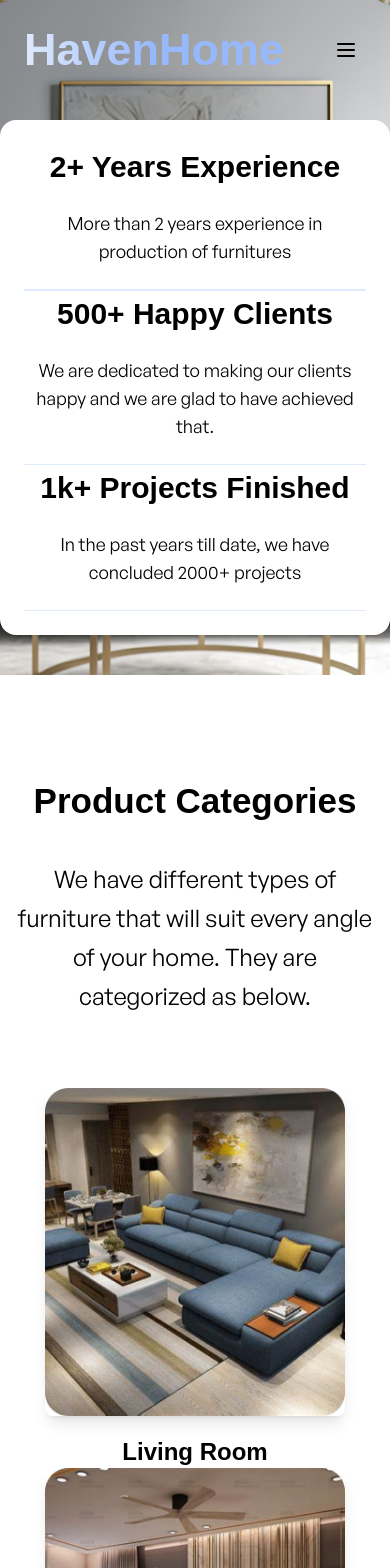
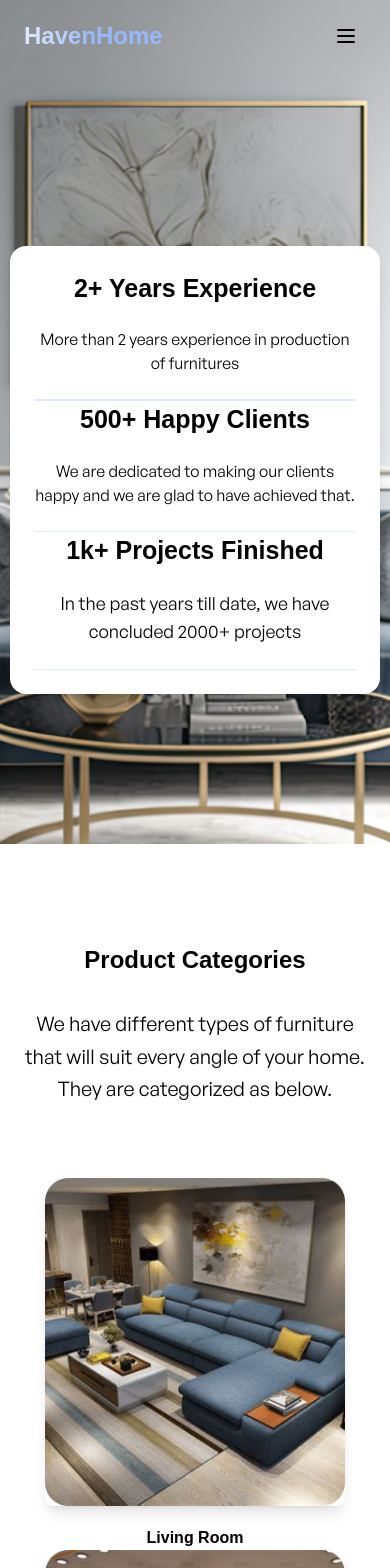
Before and after one commit to zhulix13/Haven-Home, a React (Vite) app: page / in a window 390 px wide. Shown: the top 1568 px of the page. Built offline with nearby package versions, Linux system fonts and the light colour scheme; a web font is replaced by a local one.

Commit message:
Fixed some issuse

```diff
--- a/src/constant/Header.jsx
+++ b/src/constant/Header.jsx
@@ -40,7 +40,7 @@ function Header() {
         {/* Logo */}
         <a
           href="/"
-          className={`font-clash text-[45px] font-bold ${
+          className={`font-clash text-2xl md:text-[45px] font-bold ${
             isScrolled
               ? "text-black"
               : "bg-gradient-to-r from-[#E0EAFE] via-[#96B8FC] to-[#96B8FC] bg-clip-text text-transparent"
--- a/src/home/components/categories.jsx
+++ b/src/home/components/categories.jsx
@@ -6,10 +6,10 @@ function Categories() {
   return (
     <div className="my-[100px] flex flex-col gap-8">
       {/* Section Title */}
-      <h1 className="text-center font-clash font-bold text-[35px] md:text-[45px]">
+      <h1 className="text-center font-clash font-bold text-2xl md:text-[45px]">
         Product Categories
       </h1>
-      <p className="font-sans font-regular text-2xl md:text-2xl text-center px-4 leading-relaxed max-w-[750px] mx-auto">
+      <p className="font-sans font-regular text-xl md:text-2xl text-center px-4 leading-relaxed max-w-[750px] mx-auto">
         We have different types of furniture that will suit every angle of your home.
         They are categorized as below.
       </p>
@@ -23,7 +23,7 @@ function Categories() {
             alt="living-room"
             className="w-full max-w-[300px] h-auto rounded-lg shadow-lg"
           />
-          <h1 className="mt-5 text-center font-clash font-semibold text-2xl md:text-2xl">
+          <h1 className="mt-5 text-center font-clash font-semibold text-base md:text-2xl">
             Living Room
           </h1>
         </div>
@@ -54,7 +54,7 @@ function Categories() {
             alt="bed-room"
             className="w-full max-w-[300px] h-auto rounded-lg shadow-lg"
           />
-          <h1 className="mt-5 text-center font-clash font-semibold text-2xl md:text-2xl">
+          <h1 className="mt-5 text-center font-clash font-semibold text-base md:text-2xl">
             Bed Room
           </h1>
         </div>
@@ -85,7 +85,7 @@ function Categories() {
             alt="dining-room"
             className="w-full max-w-[300px] h-auto rounded-lg shadow-lg"
           />
-          <h1 className="mt-5 text-center font-clash font-semibold text-2xl md:text-2xl">
+          <h1 className="mt-5 text-center font-clash font-semibold text-base md:text-2xl">
             Dining Room
           </h1>
         </div>
--- a/src/home/components/firstpage.jsx
+++ b/src/home/components/firstpage.jsx
@@ -2,26 +2,26 @@ import Header from "../../constant/Header";
 
 function FirstPage() {
   return (
-    <div>
+    <div className="bg-main">
       <Header />
-      <div className="h-[80vh] flex flex-col justify-end bg-main">
-        <div className="w-full md:w-[85%] mb-10 bg-[#FFFFFF] text-center mx-auto grid grid-cols-1 md:grid-cols-3 rounded-2xl py-6 shadow-lg px-6">
+      <div className="h-[100vh] md:h-[80vh]  flex flex-col justify-end ">
+        <div className="w-[95%] md:w-[85%] mb-[150px] md:mb-10 bg-[#FFFFFF] text-center mx-auto grid grid-cols-1 md:grid-cols-3 rounded-2xl py-6 shadow-lg px-6">
           {/* Experience Section */}
           <div className="flex gap-5 flex-shrink items-center flex-col border-b-2 md:border-b-0 border-[#E0EAFE] pb-6 md:pb-0">
-            <h1 className="font-clash font-semibold text-[30px] md:text-[40px]">
+            <h1 className="font-clash font-semibold text-[25px] md:text-[40px]">
               2+ Years Experience
             </h1>
-            <p className="text-center text-lg md:text-xl">
+            <p className="text-center text-base md:text-xl">
               More than 2 years experience in production of furnitures
             </p>
           </div>
 
           {/* Clients Section */}
           <div className="flex gap-5 flex-shrink items-center flex-col border-b md:border-b-0 border-[#E0EAFE] pb-6 md:pb-0">
-            <h1 className="font-clash font-semibold text-[30px] md:text-[40px]">
+            <h1 className="font-clash font-semibold text-[25px] md:text-[40px]">
               500+ Happy Clients
             </h1>
-            <p className="text-center text-lg md:text-xl">
+            <p className="text-center text-base md:text-xl">
               We are dedicated to making our clients happy and we are glad to
               have achieved that.
             </p>
@@ -29,7 +29,7 @@ function FirstPage() {
 
           {/* Projects Finished Section */}
           <div className="flex gap-5 flex-shrink items-center flex-col border-b md:border-b-0 border-[#E0EAFE] pb-6 md:pb-0">
-            <h1 className="font-clash font-semibold text-[30px] md:text-[40px]">
+            <h1 className="font-clash font-semibold text-[25px] md:text-[40px]">
               1k+ Projects Finished
             </h1>
             <p className="text-center text-lg md:text-xl">
--- a/src/home/components/questions.jsx
+++ b/src/home/components/questions.jsx
@@ -24,7 +24,7 @@ function Questions() {
 
   return (
     <section className="my-[50px] md:my-[100px] max-w-[1200px] mx-auto p-4">
-      <h1 className="font-clash font-bold text-4xl md:text-5xl text-center">
+      <h1 className="font-clash font-bold text-3xl md:text-5xl text-center">
         You Must Have Questions Right?
       </h1>
       <p className="font-sans font-regular text-base md:text-2xl mt-6 md:mt-9 text-wrap text-center max-w-[850px] mx-auto">
--- a/src/home/components/reviews/reviews.jsx
+++ b/src/home/components/reviews/reviews.jsx
@@ -10,19 +10,19 @@ function Reviews() {
   return (
     <div className="mt-14 flex flex-col py-10 gap-8 mx-auto items-center h-auto max-w-[1200px]">
       {/* Section Title */}
-      <h1 className="font-clash text-[45px] font-bold text-center md:text-[45px]">
+      <h1 className="font-clash text-2xl font-bold text-center md:text-[45px]">
         What our happy clients say
       </h1>
-      <p className="font-sans font-regular text-2xl md:text-2xl text-center px-4 leading-relaxed max-w-[750px] mx-auto">
+      <p className="font-sans font-regular text-xl md:text-2xl text-center px-4 leading-relaxed max-w-[750px] mx-auto">
         We have provided services to thousands of people across Nigeria, and these are some of the reviews we got from our clients.
       </p>
 
       {/* Reviews Section */}
-      <div className="grid mx-auto gap-y-10 md:gap-y-14 gap-x-5 grid-cols-1 md:grid-cols-3 mt-8">
+      <div className="grid mx-auto w-[90%] md:w-full gap-y-10 md:gap-y-14 gap-x-5 grid-cols-1 md:grid-cols-3 mt-8">
         {reviewsList.map((review) => (
           <div className="flex flex-col gap-6 pt-8 shadow-inset-dark rounded-3xl px-6 py-8 justify-evenly border border-[#E0EAFE] transition-transform hover:scale-[1.02]">
             <MdOutlineRateReview className="h-8 w-8 text-gray-700 mx-auto" />
-            <h1 className="font-sans font-regular text-xl md:text-xl px-4 text-center">
+            <h1 className="font-sans font-regular text-base md:text-xl px-4 text-center">
               {`"${review.message}"`}
             </h1>
             <div className="flex items-center justify-evenly gap-4">
@@ -33,7 +33,7 @@ function Reviews() {
                   className="w-full h-full object-cover"
                 />
               </div>
-              <div className="font-sans flex flex-col items-center gap-2 font-bold text-xl md:text-xl">
+              <div className="font-sans flex flex-col items-center gap-2 font-bold text-base md:text-xl">
                 <h1>{review.customerName}</h1>
                 <h1>Customer</h1>
               </div>
@@ -44,7 +44,7 @@ function Reviews() {
 
       {/* Trusted Companies Section */}
       <div className="mt-16">
-        <h1 className="font-bold font-clash text-[35px] text-center md:text-[45px]">
+        <h1 className="font-bold font-clash text-2xl text-center md:text-[45px]">
           Trusted by over 1K+ companies
         </h1>
         <div className="grid grid-cols-2 gap-6 mx-auto md:grid-cols-5 mt-10">
--- a/src/home/components/talk.jsx
+++ b/src/home/components/talk.jsx
@@ -1,8 +1,8 @@
 function Talk() {
    return (
      <section className="my-10 px-4">
-       <h1 className="font-bold font-clash text-[45px] text-center">Talk to us</h1>
-       <p className="text-center my-8 font-sans mx-auto text-wrap text-2xl max-w-[1000px]">
+       <h1 className="font-bold font-clash text-2xl md:text-[45px] text-center">Talk to us</h1>
+       <p className="text-center my-8 font-sans mx-auto text-wrap text-xl md:text-2xl max-w-[1000px]">
          You might want to have a chat with us, let’s start a conversation. We’re listening.
        </p>
        <div>
@@ -14,7 +14,7 @@ function Talk() {
                <input
                  type="text"
                  placeholder="Full Name:"
-                 className="w-full py-2 px-3 outline-gray-700 border bg-[#E0EAFE] rounded-3xl font-clash font-semibold text-base  text-black placeholder-gray-700"
+                 className="w-full py-2 px-3 outline-gray-700 border bg-[#E0EAFE] rounded-xl font-clash font-semibold text-base  text-black placeholder-gray-700"
                />
              </div>
              {/* Email Input */}
@@ -22,7 +22,7 @@ function Talk() {
                <input
                  type="email"
                  placeholder="Email:"
-                 className="w-full py-2 px-3 outline-gray-700 border bg-[#E0EAFE] rounded-3xl font-clash font-semibold text-base  text-black placeholder-gray-700"
+                 className="w-full py-2 px-3 outline-gray-700 border bg-[#E0EAFE] rounded-xl font-clash font-semibold text-base  text-black placeholder-gray-700"
                />
              </div>
            </div>
@@ -30,14 +30,14 @@ function Talk() {
            <div className="w-full max-w-[1000px]">
              <textarea
                placeholder="Write your message here..."
-               className="w-full h-[200px] p-4 outline-gray-700 border bg-[#E0EAFE] rounded-3xl font-clash font-semibold text-base  text-black placeholder-gray-700 resize-none"
+               className="w-full h-[200px] p-4 outline-gray-700 border bg-[#E0EAFE] rounded-xl font-clash font-semibold text-base  text-black placeholder-gray-700 resize-none"
              ></textarea>
            </div>
            {/* Submit Button */}
            <div>
              <button
                type="submit"
-               className="px-10 py-3 bg-black text-white font-clash font-semibold text-base sm:text-2xl rounded-full shadow-md hover:shadow-lg transition-shadow duration-300"
+               className="px-10 py-3 bg-black text-white font-clash font-medium md:font-semibold text-base sm:text-2xl rounded-full shadow-md hover:shadow-lg transition-shadow duration-300"
              >
                Send Message
              </button>
```
Also changed, not shown: src/home/components/events.jsx (+8 -8 lines), src/home/components/why-choose-us.jsx (+12 -13 lines).
